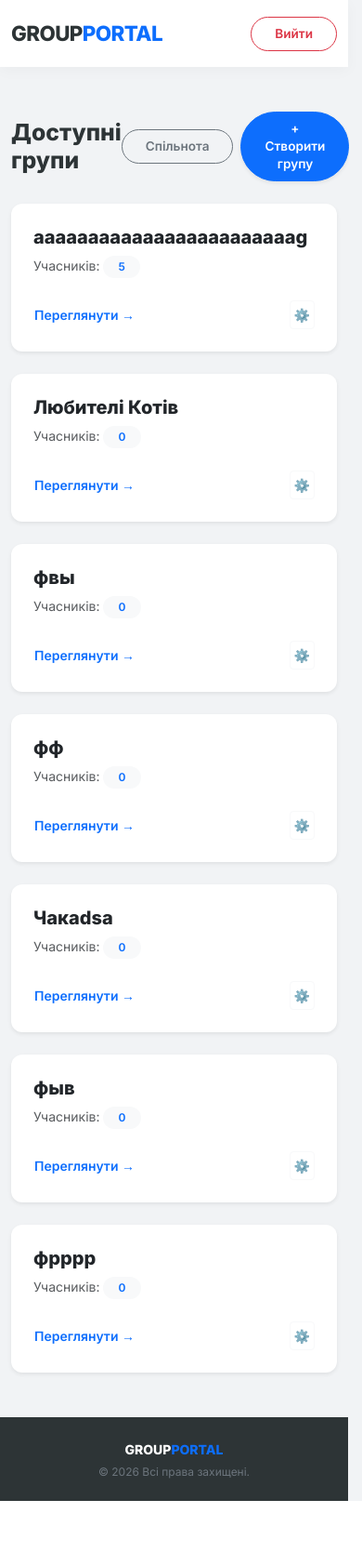
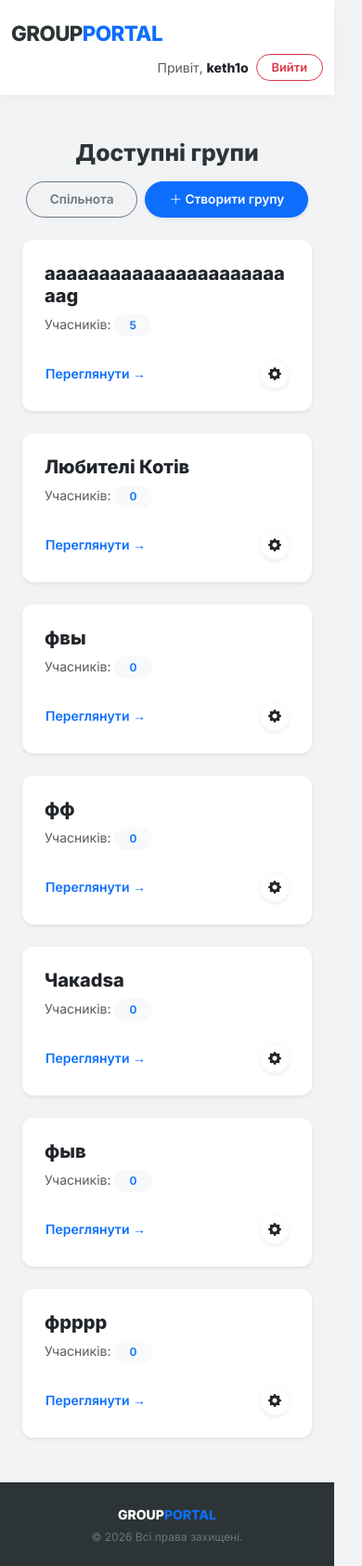
Before and after one commit to dubinkavovchik406-bot/Group_Portal, a Django app: page /groups/ in a window 390 px wide. Shown: the whole page at 93% size. Before the commit the page ends 1614 px from the top, so only its background shows below. Run offline with Django 5.2, Linux system fonts and the light colour scheme; a user stored in the database is signed in; data comes from the database, SQL or seed files in the repository; both versions use the stored data as it was after the commit.

Commit message:
style: final mobile responsive fixes

```diff
--- a/MainPage/models.py
+++ b/MainPage/models.py
@@ -4,7 +4,7 @@ from django.contrib.auth.models import AbstractUser
 from django.core.validators import MinLengthValidator
 
 class Group(models.Model):
-    name = models.CharField(max_length=256, unique=True,
+    name = models.CharField(max_length=25, unique=True,
                             validators=[MinLengthValidator(3, message="Назва групи має містити принаймні 3 символи")])
     about = models.TextField(blank=True, null=True)
 
--- a/MainPage/static/css/main-css.css
+++ b/MainPage/static/css/main-css.css
@@ -1,16 +1,14 @@
-/* 1. ФИКС ПРОКРУТКИ */
-html {
-    scrollbar-gutter: stable;
-}
-
+/* --- 1. ГЛОБАЛЬНЫЕ НАСТРОЙКИ И ФИКСЫ --- */
 :root {
     --portal-dark: #2d3436;
     --portal-primary: #0d6efd;
     --portal-bg-gray: #f1f3f5;
 }
 
-/* 2. ОБЩИЕ СТИЛИ */
-body {
+html, body {
+    overflow-x: hidden;
+    width: 100%;
+    scrollbar-gutter: stable;
     font-family: 'Inter', sans-serif;
     background-color: var(--portal-bg-gray);
     color: var(--portal-dark);
@@ -20,11 +18,28 @@ body {
     margin: 0;
 }
 
-/* 3. ШАПКА (HEADER) */
+/* Силовое прерывание длинных строк для всего контента */
+h1, h2, h3, h4, h5, h6, p, span, .card-title, .btn, .text-break {
+    overflow-wrap: break-word !important;
+    word-wrap: break-word !important;
+    word-break: break-word !important;
+    hyphens: auto;
+}
+
+.row {
+    margin-right: 0;
+    margin-left: 0;
+}
+
+/* Запрет разрыва для коротких статусов (мужчина/женщина) */
+.no-split {
+    white-space: nowrap !important;
+}
+
+/* --- 2. ШАПКА И КНОПКИ --- */
 .navbar {
     background-color: #ffffff !important;
     padding: 0.9rem 0;
-    border: none;
     box-shadow: 0 4px 15px rgba(0,0,0,0.03);
 }
 
@@ -33,7 +48,6 @@ body {
     font-size: 1.4rem;
     letter-spacing: -0.6px;
     color: var(--portal-dark) !important;
-    text-decoration: none;
 }
 
 .brand-dot { color: var(--portal-primary); }
@@ -44,9 +58,34 @@ body {
     font-weight: 600;
     font-size: 0.85rem;
     transition: all 0.3s ease;
-    line-height: 1.4;
 }
 
+/* Спеціально для кнопок, які можуть містити довгі назви груп */
+.btn-group-link {
+    max-width: 100%;
+    white-space: normal !important;
+    text-align: left;
+}
+
+/* --- 3. АДАПТИВНОСТЬ ДЛЯ МАЛЕНЬКИХ ЭКРАНОВ (320px - 350px) --- */
+@media (max-width: 350px) {
+    .badge {
+        font-size: 0.75rem !important;
+        padding: 4px 10px !important;
+        white-space: nowrap !important;
+    }
+
+    .card.p-4, .card.p-md-5 {
+        padding: 1.2rem !important;
+    }
+
+    h1 { font-size: 1.6rem !important; }
+
+    .container {
+        padding-right: 10px !important;
+        padding-left: 10px !important;
+    }
+}
 /* 4. ФУТЕР (FOOTER)  */
 .footer {
     background-color: var(--portal-dark);
--- a/MainPage/templates/groups/group_list.html
+++ b/MainPage/templates/groups/group_list.html
@@ -3,40 +3,48 @@
 {% block title %}Список груп{% endblock %}
 
 {% block content %}
-<div class="d-flex justify-content-between align-items-center mb-4">
-    <h2 class="fw-bold m-0">Доступні групи</h2>
+<div class="container-fluid px-0">
+    <div class="row align-items-center mb-4 g-3">
+        <div class="col-12 col-md-4 col-lg-6 text-center text-md-start">
+            <h2 class="fw-bold m-0" style="overflow-wrap: break-word;">Доступні групи</h2>
+        </div>
 
-    <div class="d-flex align-items-center">
+        <div class="col-12 col-md-8 col-lg-6">
+            <div class="d-flex justify-content-center justify-content-md-end align-items-center gap-2 flex-wrap">
                 {% if user.is_admin %}
-            <a href="{% url 'user-list' %}" class="btn btn-outline-secondary btn-round me-2">
+                    <a href="{% url 'user-list' %}" class="btn btn-outline-secondary btn-round text-nowrap">
                         Спільнота
                     </a>
-            <a href="{% url 'group-create' %}" class="btn btn-primary btn-round shadow-sm">
-                + Створити групу
+                    <a href="{% url 'group-create' %}" class="btn btn-primary btn-round shadow-sm text-nowrap">
+                        <i class="bi bi-plus-lg"></i> Створити групу
                     </a>
                 {% endif %}
+            </div>
         </div>
     </div>
 
     <div class="row g-4">
         {% for group in groups_objects %}
-    <div class="col-md-6 col-lg-4">
+        <div class="col-12 col-sm-6 col-lg-4">
             <div class="card h-100 shadow-sm border-0 transition-hover">
                 <div class="card-body p-4 d-flex flex-column">
-                <h5 class="card-title fw-bold text-dark mb-2">{{ group.name }}</h5>
+                    <h5 class="card-title fw-bold text-dark mb-2 text-break">
+                        {{ group.name }}
+                    </h5>
+
                     <p class="text-muted small mb-4">
-                    Учасників: <span class="badge bg-light text-primary rounded-pill px-3">{{ group.members_count }}</span>
+                        Учасників: <span class="badge bg-light text-primary rounded-pill px-3 text-nowrap">{{ group.members_count }}</span>
                     </p>
 
-                <div class="mt-auto d-flex justify-content-between align-items-center">
-                    <a href="{% url 'group-detail' group.pk %}" class="btn btn-sm btn-link text-decoration-none fw-semibold p-0">
+                    <div class="mt-auto d-flex justify-content-between align-items-center gap-2">
+                        <a href="{% url 'group-detail' group.pk %}" class="btn btn-sm btn-link text-decoration-none fw-semibold p-0 text-nowrap">
                             Переглянути →
                         </a>
 
-                    {# Шестеренка: видна Админу ИЛИ Модератору именно этой группы #}
+                        {# Кнопка налаштувань (Шестерня) #}
                         {% if user.is_admin or user.is_moderator and user.group == group %}
-                        <a href="{% url 'group-update' group.pk %}" class="btn btn-sm btn-outline-light text-dark p-1" title="Редагувати">
-                            ⚙️
+                            <a href="{% url 'group-update' group.pk %}" class="btn btn-sm btn-outline-light text-dark p-0 d-flex align-items-center justify-content-center rounded-circle shadow-sm" style="width: 32px; height: 32px;" title="Редагувати">
+                                <i class="bi bi-gear-fill"></i>
                             </a>
                         {% endif %}
                     </div>
@@ -51,4 +59,5 @@
         </div>
         {% endfor %}
     </div>
+</div>
 {% endblock %}
--- a/MainPage/templates/includes/header.html
+++ b/MainPage/templates/includes/header.html
@@ -1,19 +1,20 @@
-<nav class="navbar sticky-top">
+<nav class="navbar navbar-expand-lg">
     <div class="container">
-        <a class="navbar-brand text-dark" href="{% url 'group-list' %}">
+        <a class="navbar-brand d-flex align-items-center" href="{% url 'group-list' %}">
             GROUP<span class="brand-dot">PORTAL</span>
         </a>
 
-        <div class="ms-auto d-flex align-items-center">
-            {% if user.is_authenticated %}
-                <span class="me-3 d-none d-md-inline text-muted user-greeting">Привіт, <b class="text-dark">{{ user.username }}</b></span>
-                <form action="{% url 'logout' %}" method="post" class="m-0">
-                    {% csrf_token %}
-                    <button type="submit" class="btn btn-outline-danger btn-round">Вийти</button>
-                </form>
-            {% else %}
-                <a class="btn btn-primary btn-round shadow-sm" href="{% url 'login' %}">Увійти</a>
-            {% endif %}
+        <div class="d-flex align-items-center ms-auto order-lg-last">
+            <span class="text-muted small me-2 d-inline-block">
+                Привіт, <span class="fw-bold text-dark">{{ user.username }}</span>
+            </span>
+
+            <form action="{% url 'logout' %}" method="post" class="m-0">
+                {% csrf_token %}
+                <button type="submit" class="btn btn-outline-danger btn-round py-1 px-3" style="font-size: 0.8rem;">
+                    Вийти
+                </button>
+            </form>
         </div>
     </div>
 </nav>
```
Also changed, not shown: MainPage/templates/users/user_detail.html (+13 -10 lines), MainPage/migrations/0006_alter_group_name.py (added), db.sqlite3. Lines whose indentation alone changed are shown as unchanged.
